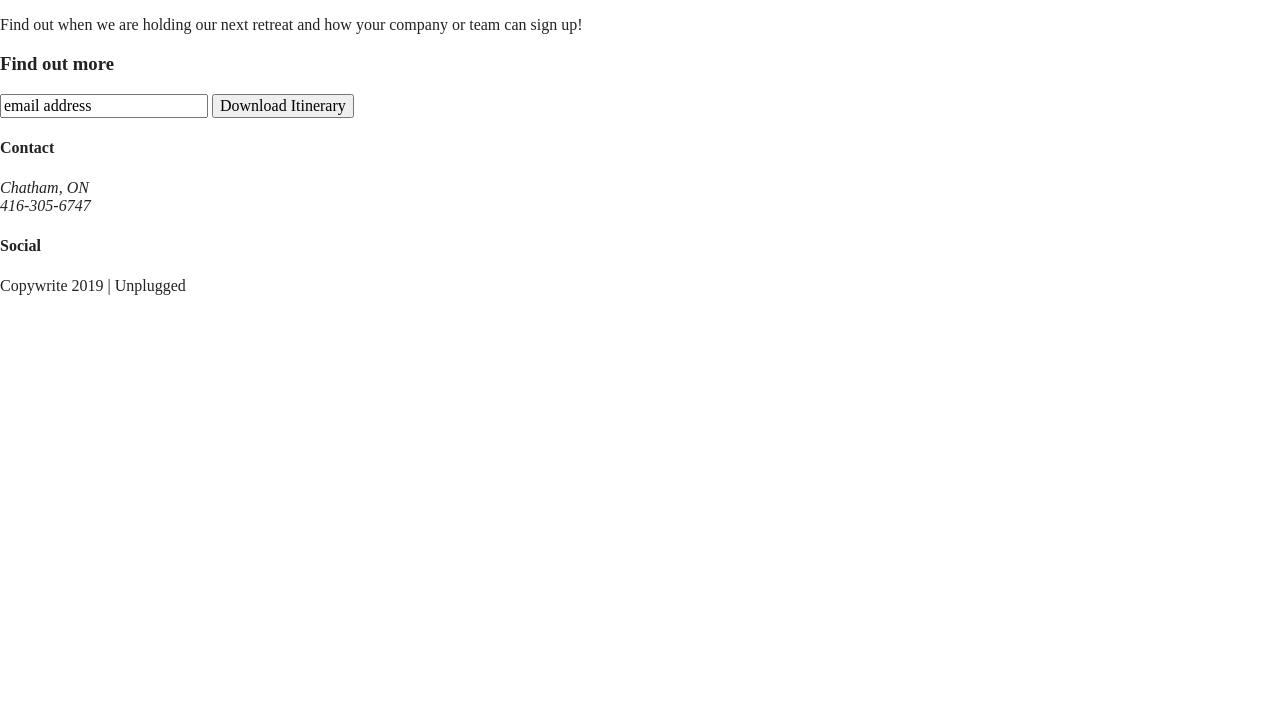
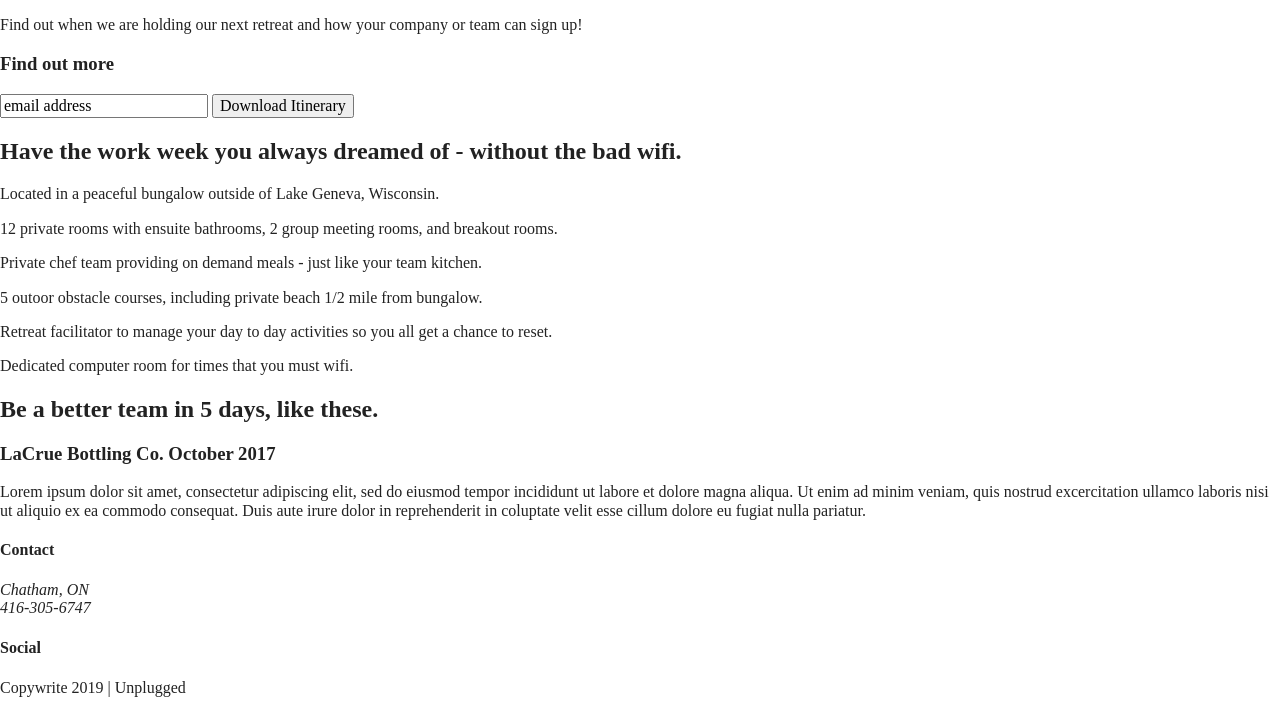
Before and after one commit to amelly3/unplugged-retreat, a website built with Parcel: page index.html in a window 1280 px wide. Shown: the part 176-889 px from the top of the page. Before the commit the page ends 800 px from the top, so only its background shows below. Built offline with nearby package versions, Linux system fonts and the light colour scheme.

Commit message:
Added content to the features and review sections

```diff
--- a/index.html
+++ b/index.html
@@ -61,6 +61,73 @@
     <!-- aside content wrapper ends -->
     </aside>
 
+    <section class="features">
+      <div class="content-wrapper">
+
+        <h2>Have the work week you always dreamed of - without the bad wifi.</h2>
+
+        <!-- features begins -->
+        <div class="features-items">
+          <article>
+            <p class="fontawesome-icon"></p>
+            <p class="features-item-description">
+              Located in a peaceful bungalow outside of Lake Geneva, Wisconsin.
+            </p>
+          </article>
+          <article>
+            <p class="fontawesome-icon"></p>
+            <p class="features-item-description">
+              12 private rooms with ensuite bathrooms, 2 group meeting rooms, and breakout rooms.
+            </p>
+          </article>
+          <article>
+            <p class="fontawesome-icon"></p>
+            <p class="features-item-description">
+              Private chef team providing on demand meals - just like your team kitchen.
+            </p>
+          </article>
+          <article>
+            <p class="fontawesome-icon"></p>
+            <p class="features-iten-description">
+              5 outoor obstacle courses, including private beach 1/2 mile from bungalow.
+            </p>
+          </article>
+          <article>
+            <p class="fontawesome-icon"></p>
+            <p class="features-item-description">
+              Retreat facilitator to manage your day to day activities so you all get a chance to reset.
+            </p>
+          </article>
+          <article>
+            <p class="fontawesome-icon"></p>
+            <p class="features-item-description">
+              Dedicated computer room for times that you must wifi.
+            </p>
+          </article>
+        </div>
+        <!-- features ends -->
+      </div>
+    </section>
+
+      <!-- reviews begins -->
+
+    <section class="reviews">
+      <div class="content-wrapper">
+
+        <h2>Be a better team in 5 days, like these.</h2>
+        <article>
+          <div>
+            <h3>LaCrue Bottling Co. October 2017</h3>
+            <p>
+              Lorem ipsum dolor sit amet, consectetur adipiscing elit, sed do eiusmod tempor incididunt ut labore et dolore magna aliqua. Ut enim ad minim veniam, quis nostrud excercitation ullamco laboris nisi ut aliquio ex ea commodo consequat. Duis aute irure dolor in reprehenderit in coluptate velit esse cillum dolore eu fugiat nulla pariatur.
+            </p>
+          </div>
+        </article>
+      </div>
+    </section>
+
+    <!-- reviews ends -->
+
   </main> <!-- main wrapper -->
 
   <footer>
```
